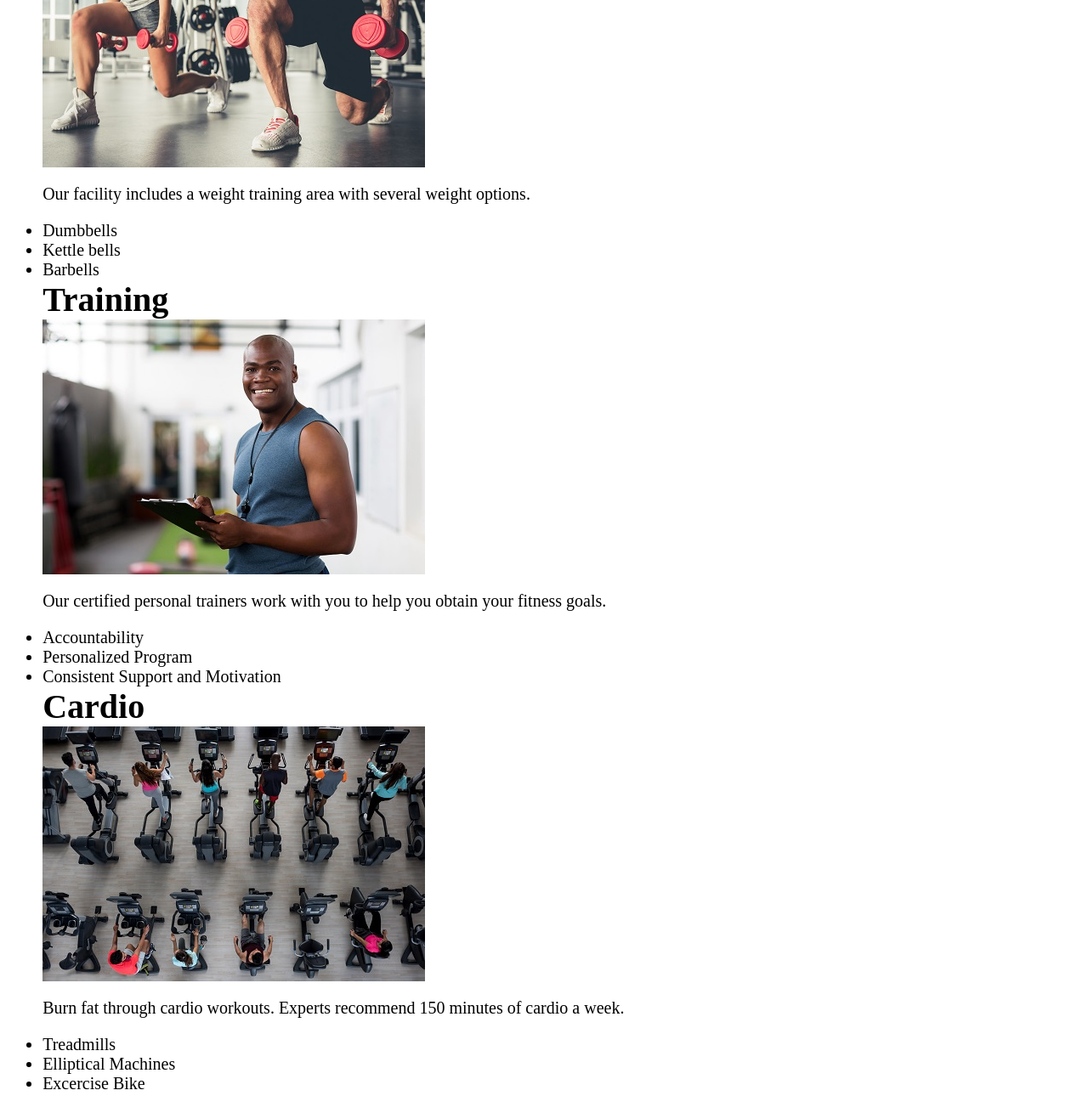
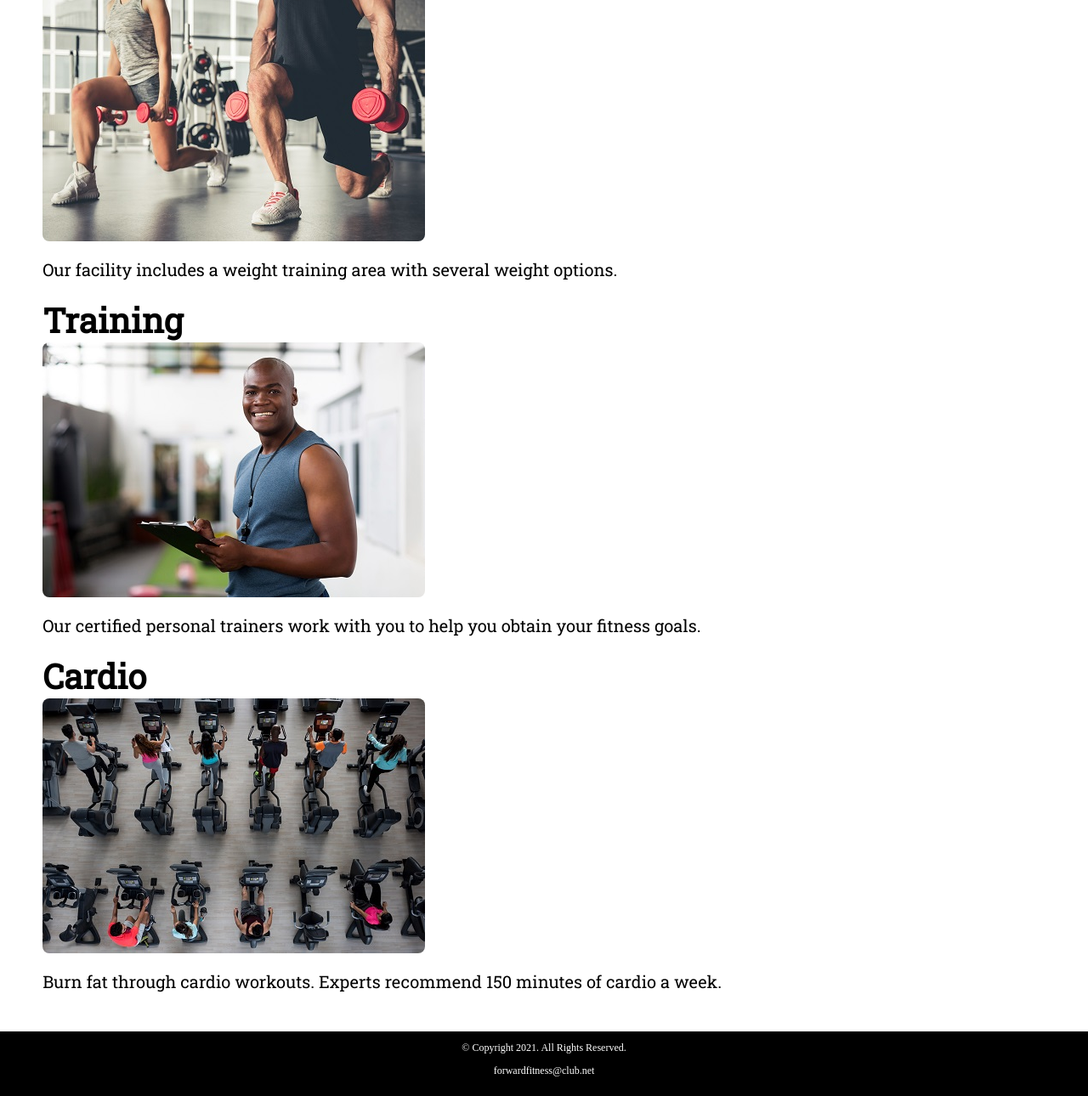
Before and after one commit to fg9869/fg9869.github.io, a plain HTML site: page fitness/about.html in a window 1280 px wide. Shown: the part 615-1905 px from the top of the page at 85% size. Drawn offline with Linux system fonts and the light colour scheme; a web font is replaced by a local one.

Commit message:
Chapter 5

```diff
--- a/fitness/about.html
+++ b/fitness/about.html
@@ -5,6 +5,8 @@
     <title>Forward Fitness Club</title>
     <meta charset="utf-8">
     <link rel="stylesheet" href="css/styles.css">
+    <meta name="viewport" content="width=device-width, initial-scale=1.0">
+    <link href="https://fonts.googleapis.com/css2?family=Francois+One&family=Roboto+Slab&display=swap" rel="stylesheet">
 </head>
 <body>
     <div id="container">
@@ -18,7 +20,8 @@
             <li><a href="index.html"> Home</a></li>
             <li><a href="about.html">About Us</a></li>
             <li><a href="classes.html">Classes</a></li>
-            <li><a href="nutrition.html">Nutrition</a></li>
+            <li>><a href="nutrition.html">Nurtrition</a></li>
+            <li><a href="contact.html">Contact Us</a></li>
             </ul>
     </nav>
 
@@ -26,9 +29,9 @@
     <main>
         <div id="weights">
         <h1>Weights</h1>
-        <img src="images/people-with-weights.jpg" alt="Two people working out with a weight in each hand">
+        <img src="images/people-with-weights.jpg" alt="Two people working out with a weight in each hand" class="round">
         <p>Our facility includes a weight training area with several weight options.</p>
-        <ul>
+        <ul class="tablet-desktop">
             <li>Dumbbells</li>
             <li>Kettle bells</li>
             <li>Barbells</li>
@@ -42,9 +45,9 @@
 
         <div id="training">
             <h1>Training</h1>
-            <img src="images/personal-trainer.jpg" alt="Two people working out with a weight in each hand">
+            <img src="images/personal-trainer.jpg" alt="Two people working out with a weight in each hand" class="round">
             <p>Our certified personal trainers work with you to help you obtain your fitness goals.</p>
-            <ul>
+            <ul class="tablet-desktop">
                 <li>Accountability</li>
                 <li>Personalized Program</li>
                 <li>Consistent Support and Motivation</li>
@@ -55,16 +58,16 @@
 
         <div id="cardio">
             <h1>Cardio</h1>
-            <img src="images/people-workingout-machines.jpg" alt="Cardio equipment">
+            <img src="images/people-workingout-machines.jpg" alt="Cardio equipment" class="round">
             <p>Burn fat through cardio workouts. Experts recommend 150 minutes of cardio a week.</p>
-            <ul>
+            <ul class="tablet-desktop">
                 <li>Treadmills</li>
                 <li>Elliptical Machines</li>
                 <li>Excercise Bike</li>
-            <ul>
+            </ul>
         </div>
 
-        <div id="excercises">
+        <div id="excercises" class="tablet-desktop">
 
             <h1>Common Excercises</h1>
 
@@ -84,6 +87,7 @@
         </div>
 
     </main>
+    </div>
 <!--use footer area to add footer content-->
     <footer>
         <p>&copy; Copyright 2021. All Rights Reserved.</p>
```
